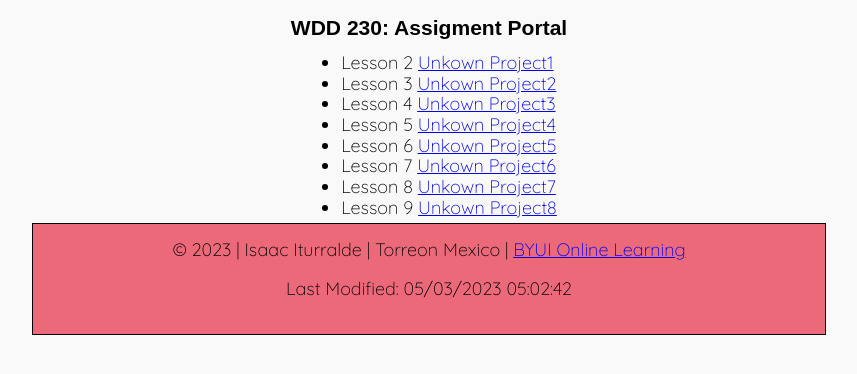
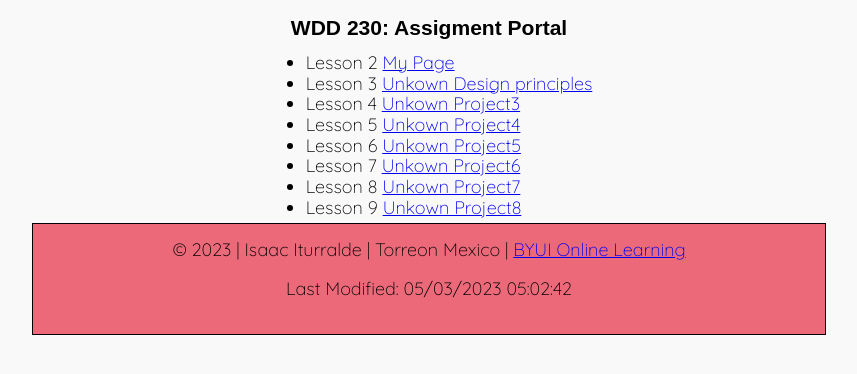
Before and after one commit to NGC-3628/wwd230, a plain HTML site: page index.html in a window 1280 px wide. Shown: the part 268-642 px from the top of the page, without its empty margins (211-1068 px from the left). Drawn offline with nearby package versions, Linux system fonts and the light colour scheme.

Commit message:
W2.atrasado.2

```diff
--- a/index.html
+++ b/index.html
@@ -22,8 +22,8 @@
     <main>
         <h3>WDD 230: Assigment Portal</h3>
         <ul class="mn-links">
-            <li>Lesson 2 <a href="test_index.html">Unkown Project1</a></li>
-            <li>Lesson 3 <a href="test_index.html">Unkown Project2</a></li>
+            <li>Lesson 2 <a href="test_index.html">My Page</a></li>
+            <li>Lesson 3 <a href="lesson 2/design-principles.html">Unkown Design principles</a></li>
             <li>Lesson 4 <a href="test_index.html">Unkown Project3</a></li>
             <li>Lesson 5 <a href="test_index.html">Unkown Project4</a></li>
             <li>Lesson 6 <a href="test_index.html">Unkown Project5</a></li>
```
